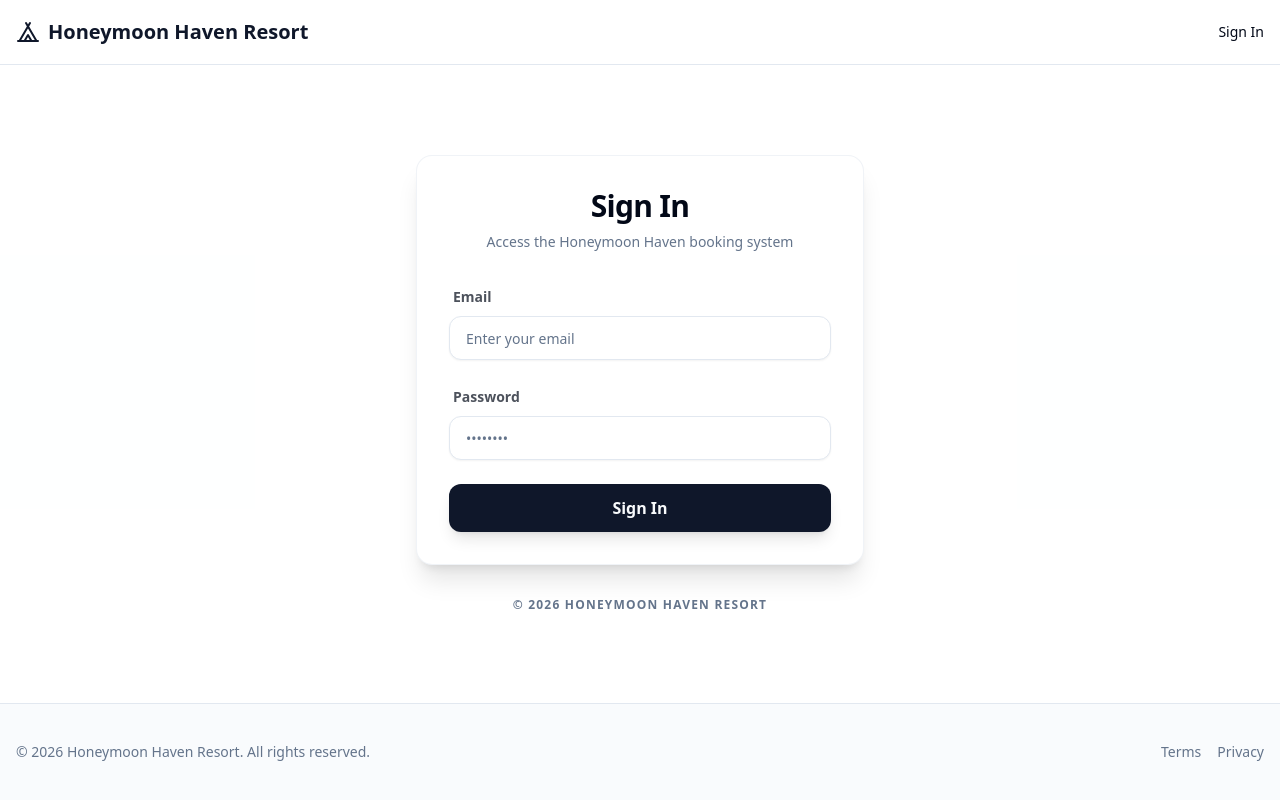
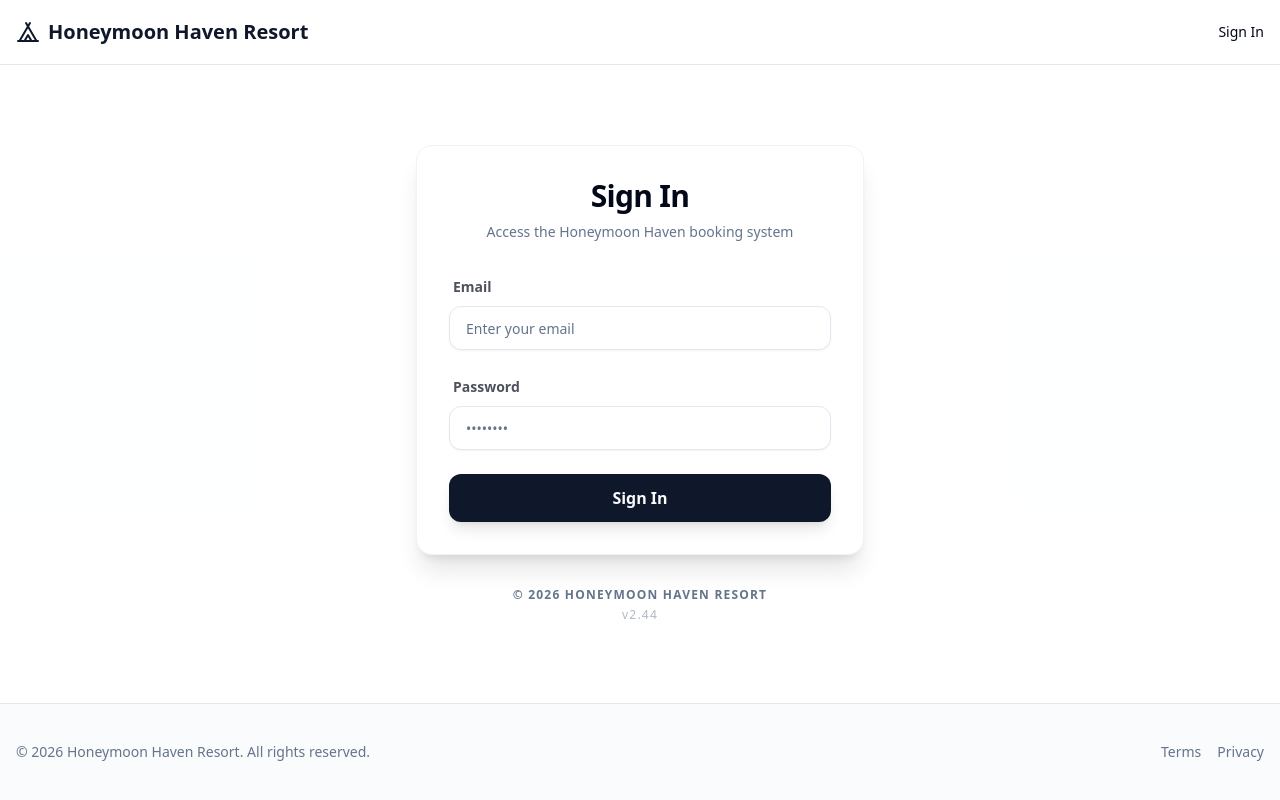
Before and after one commit to bryhudson/honeymoon-haven, a React (Vite) app: page /#/login in a window 1280 px wide. Built offline with nearby package versions, Linux system fonts and the light colour scheme; no server answers.

Commit message:
Add version v2.44 to footers

```diff
--- a/src/pages/Dashboard.jsx
+++ b/src/pages/Dashboard.jsx
@@ -657,7 +657,7 @@ export function Dashboard() {
 
             <div className="mt-12 pt-8 border-t text-center space-y-2">
                 <p className="text-xs text-muted-foreground mb-1">&copy; 2026 Honeymoon Haven Resort</p>
-                <p className="text-[10px] text-muted-foreground/60">v2.43 - Login Secured</p>
+                <p className="text-[10px] text-muted-foreground/60">v2.44 - UI Refined</p>
 
                 {isSuperAdmin && (
                     <div className="mt-4 text-xs">
--- a/src/pages/Login.jsx
+++ b/src/pages/Login.jsx
@@ -114,6 +114,7 @@ export function Login() {
 
                 <p className="text-center mt-8 text-xs text-muted-foreground uppercase tracking-widest font-semibold">
                     &copy; {new Date().getFullYear()} Honeymoon Haven Resort
+                    <span className="block mt-1 normal-case opacity-50 font-normal">v2.44</span>
                 </p>
             </div>
         </div>
```
